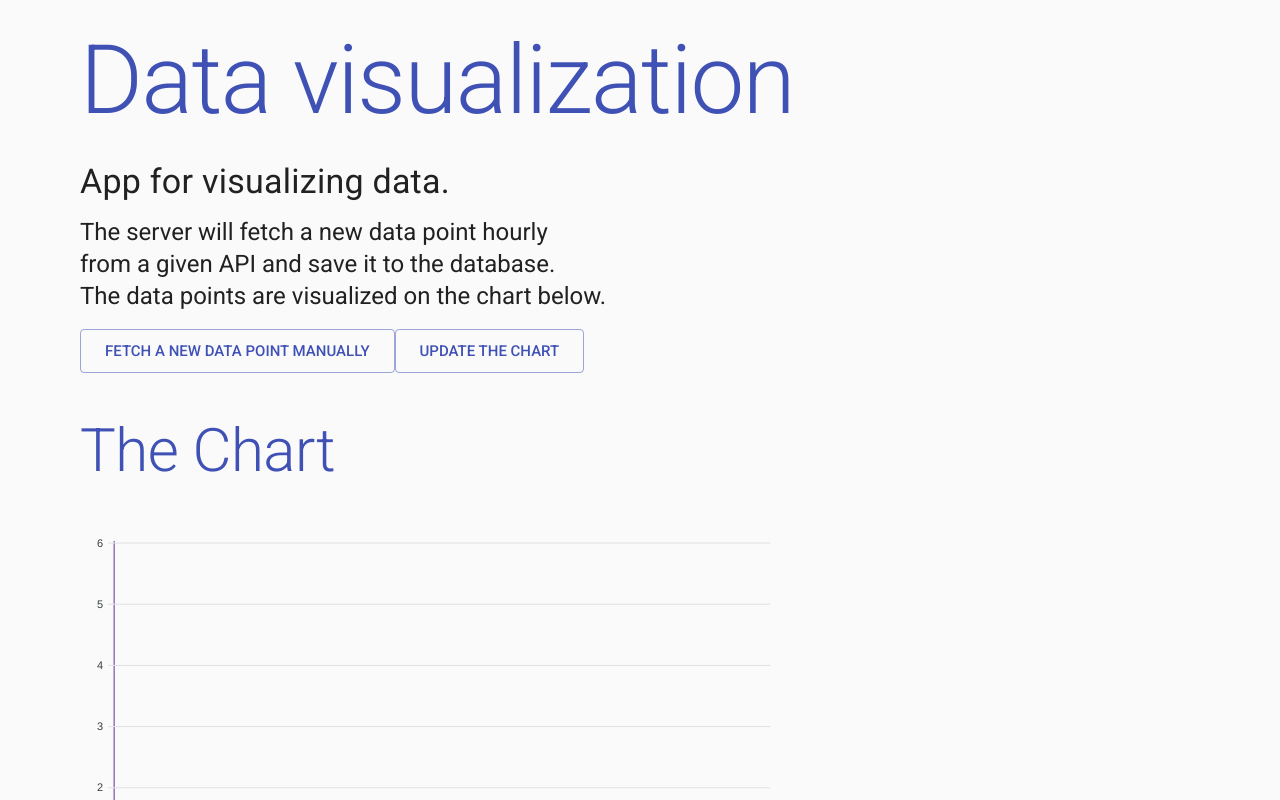
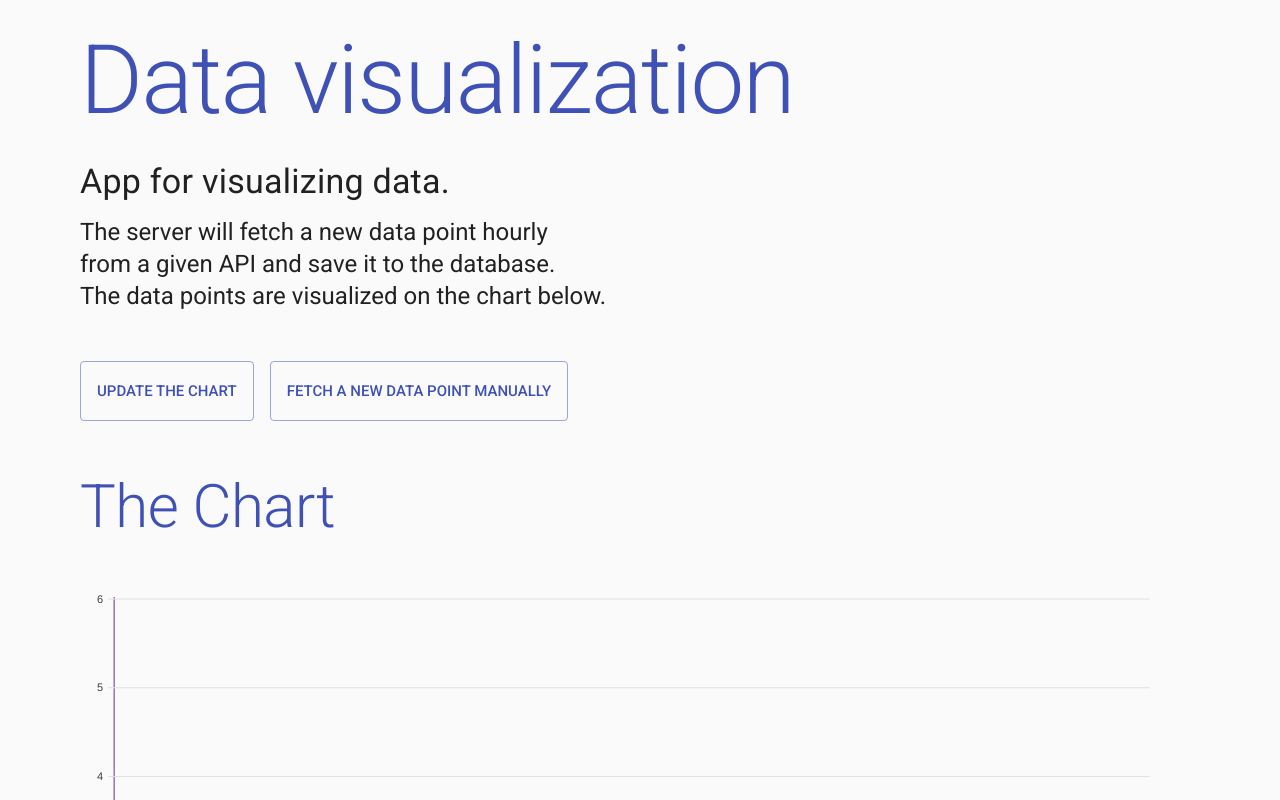
Before and after one commit to vilmakoo/opendata-task-frontend, a React (Create React App) app: page / in a window 1280 px wide. Shown: the top 800 px of the page. Built offline with nearby package versions, Linux system fonts and the light colour scheme; no server answers.

Commit message:
fiddle with the padding

```diff
--- a/src/components/App.js
+++ b/src/components/App.js
@@ -38,8 +38,8 @@ class App extends Component {
               The data points are visualized on the chart below.
             </Typography>
 
-            <Button variant='outlined' color='primary' size='large' onClick={ handleFetchNewDataButtonClick }>Fetch a new data point manually</Button>
-            <Button variant='outlined' color='primary' size='large' onClick={ handleGetDataPointsButtonClick }>Update the chart</Button>
+            <Button className='button' variant='outlined' color='primary' size='large' onClick={ handleGetDataPointsButtonClick }>Update the chart</Button>
+            <Button className='button' variant='outlined' color='primary' size='large' onClick={ handleFetchNewDataButtonClick }>Fetch a new data point manually</Button>
 
             <div className='chart-container'>
               <Typography variant='h2' color='primary' gutterBottom={true}>
--- a/src/components/Chart.js
+++ b/src/components/Chart.js
@@ -109,7 +109,7 @@ class Chart extends Component {
 
     return (
       <div>
-        <ApexChart className='chart' options={options} series={series} type='line' width='700px' />
+        <ApexChart className='chart' options={options} series={series} type='line' width='90%' height='600px' />
       </div>
     );
   }
--- a/src/styles/index.scss
+++ b/src/styles/index.scss
@@ -29,3 +29,9 @@
 .chart {
   margin-top: 2rem;
 }
+
+.button {
+  margin: 2rem 1rem 0.5rem 0rem !important;
+  padding: 1rem !important;
+  border-width: 1.5px !important;
+}
```
Also changed, not shown: 1 other file (tests, documents, lock files or other folders). Lines whose indentation alone changed are shown as unchanged.
